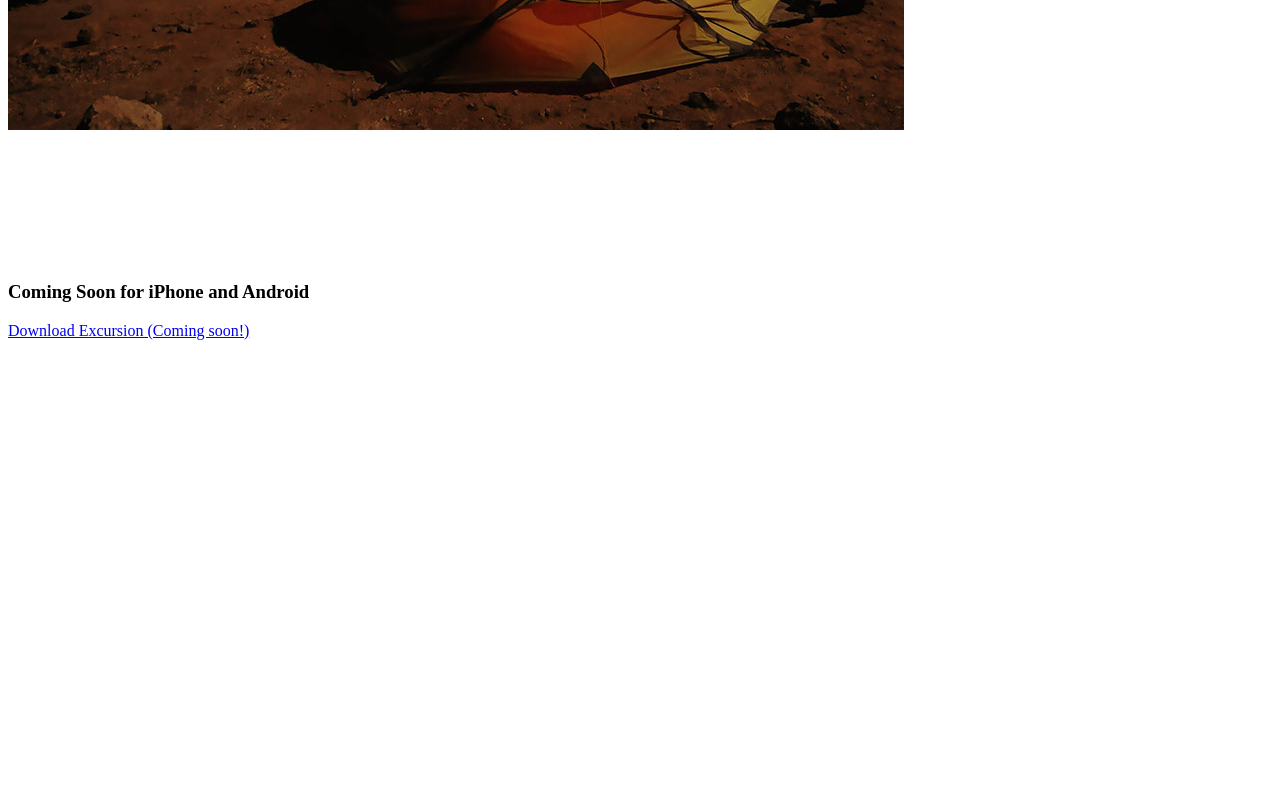
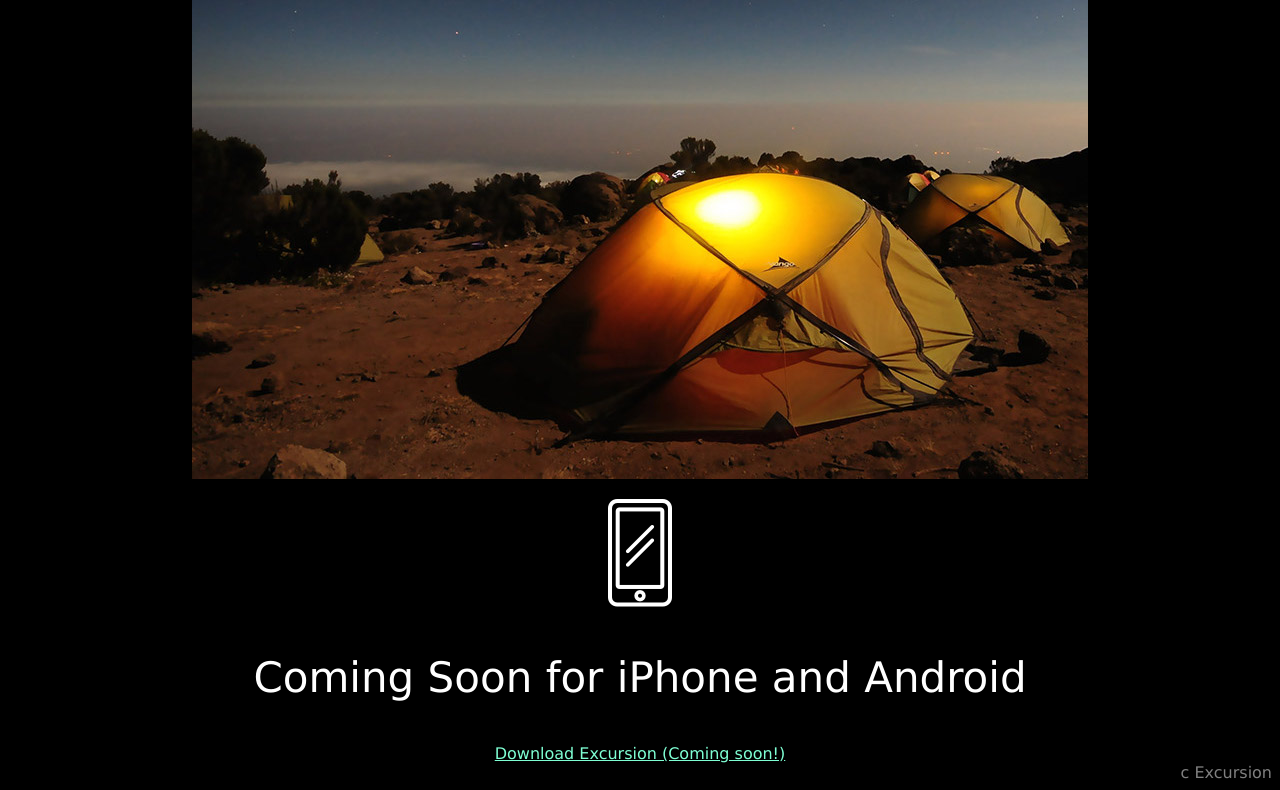
Before and after one commit to eabens/excursion, a plain HTML site: page index.html in a window 1280 px wide. Shown: the part 758-1548 px from the top of the page. Before the commit the page ends 1106 px from the top, so only its background shows below. Drawn offline with Linux system fonts and the light colour scheme; files that its build step writes are made by us from their sources.

Commit message:
finish css

```diff
--- a/index.html
+++ b/index.html
@@ -3,12 +3,12 @@
   <head>
     <meta charset="utf-8">
     <title>Excursion</title>
-    <link href="./resources/css/style.css" type="text/css" rel="stylesheet"/>
+    <link href="./resources/style.css" type="text/css" rel="stylesheet"/>
   </head>
   <body>
     <h1 class="MainTitle">Discover hidden places in the world around you</h1>
     <a class="downloadlink" href="#MainTitle">Download Excursion (Coming soon!)</a>
-    <!--<p>test<video src="./resources/excusion.mp4">video not supported</video></p>-->
+    <p><video src="./resources/excusion.mp4" controls>video not supported</video></p>
     <p><video src="https://s3.amazonaws.com/codecademy-content/programs/freelance-one/excursion/videos/excursion.mp4">video not supported</video></p>
     <h3 class="SubTitle">Your personal travel guide</h3>
     <p class="text">Exursion remembers places you like, and recommends new points of interest around you.</p>
@@ -16,5 +16,6 @@
     <p><img src="./resources/phone.png"/></p>
     <h3 class="SubTitle">Coming Soon for iPhone and Android</h3>
     <a class="downloadlink" href="#MainTitle">Download Excursion (Coming soon!)</a>
+    <footer class ="footer"> c Excursion</footer>
   </body>
 </html>
--- a/resources/style.css
+++ b/resources/style.css
@@ -0,0 +1,29 @@
+html {
+  background-color: black;
+  font-family: "Verdana";
+  text-align: center;
+}
+
+.MainTitle {
+  font-size: 50px;
+  color: white;
+  text-align: center;
+}
+
+.downloadlink {
+  color: AquaMarine;
+  font-size: 16px;
+  text-align: center;
+}
+
+.SubTitle {
+  font-weight: 300;
+  font-size: 42px;
+  color: white;
+  text-align: center
+}
+
+.footer{
+  color: gray;
+  text-align: right;
+}
```
